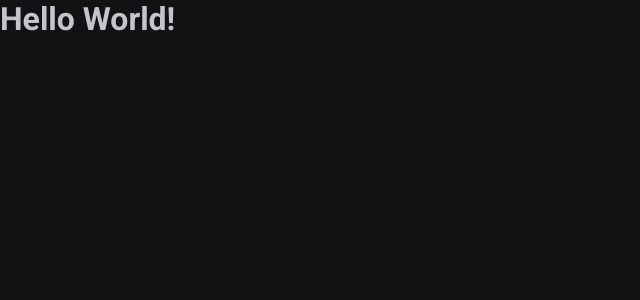
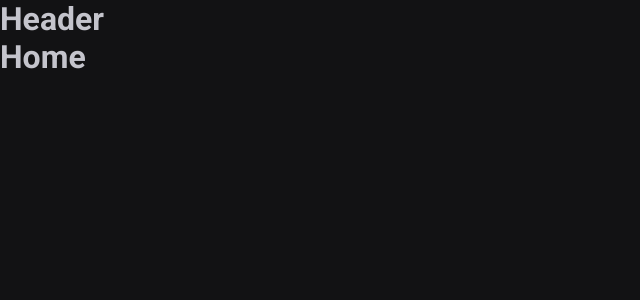
Before and after one commit to rafa7w/reactjs-pomodoro, a React (Vite) app: page / in a window 1280 px wide. Shown: the top 300 px of the page, without its empty margins (0-640 px from the left). Built offline with nearby package versions, Linux system fonts and the light colour scheme.

Commit message:
layout in routes

```diff
--- a/package.json
+++ b/package.json
@@ -6,12 +6,13 @@
   "scripts": {
     "dev": "vite",
     "build": "tsc && vite build",
-    "lint": "eslint src --ext .ts, .tsx",
+    "lint": "eslint src --ext .ts,.tsx",
     "preview": "vite preview"
   },
   "dependencies": {
     "react": "^18.2.0",
     "react-dom": "^18.2.0",
+    "react-router-dom": "^6.14.2",
     "styled-components": "^6.0.5"
   },
   "devDependencies": {
--- a/src/App.tsx
+++ b/src/App.tsx
@@ -2,11 +2,15 @@
 import { defaultTheme } from './styles/themes/default'
 import { GlobalStyle } from './styles/global'
 
+import { BrowserRouter } from 'react-router-dom'
+import { Router } from './Router'
+
 export function App() {
   return (
     <ThemeProvider theme={defaultTheme}>
-      <h1>Hello World!</h1>
-
+      <BrowserRouter>
+        <Router />
+      </BrowserRouter>
       <GlobalStyle />
     </ThemeProvider>
   )
--- /dev/null
+++ b/src/Router.tsx
@@ -0,0 +1,15 @@
+import { Routes, Route } from "react-router-dom"
+import { Home } from "./pages/Home"
+import { History } from "./pages/History"
+import { DefaultLayout } from "./layouts/DefaultLayout"
+
+export function Router() {
+  return (
+    <Routes>
+      <Route path="/" element={<DefaultLayout />}>
+        <Route path="/" element={<Home />}/>
+        <Route path="/history" element={<History />}/>
+      </Route>
+    </Routes>
+  )
+}
--- /dev/null
+++ b/src/components/Header.tsx
@@ -0,0 +1,5 @@
+export function Header() {
+  return (
+    <h1>Header</h1>
+  )
+}
--- /dev/null
+++ b/src/layouts/DefaultLayout.tsx
@@ -0,0 +1,11 @@
+import { Outlet } from 'react-router-dom'
+import { Header } from "../components/Header";
+
+export function DefaultLayout() {
+  return (
+    <div>
+      <Header />
+      <Outlet />
+    </div>
+  )
+}
--- /dev/null
+++ b/src/pages/History.tsx
@@ -0,0 +1,5 @@
+export function History() {
+  return (
+    <h1>History</h1>
+  )
+}
--- /dev/null
+++ b/src/pages/Home.tsx
@@ -0,0 +1,5 @@
+export function Home() {
+  return (
+    <h1>Home</h1>
+  )
+}
```
Also changed, not shown: 1 other file (tests, documents, lock files or other folders).
